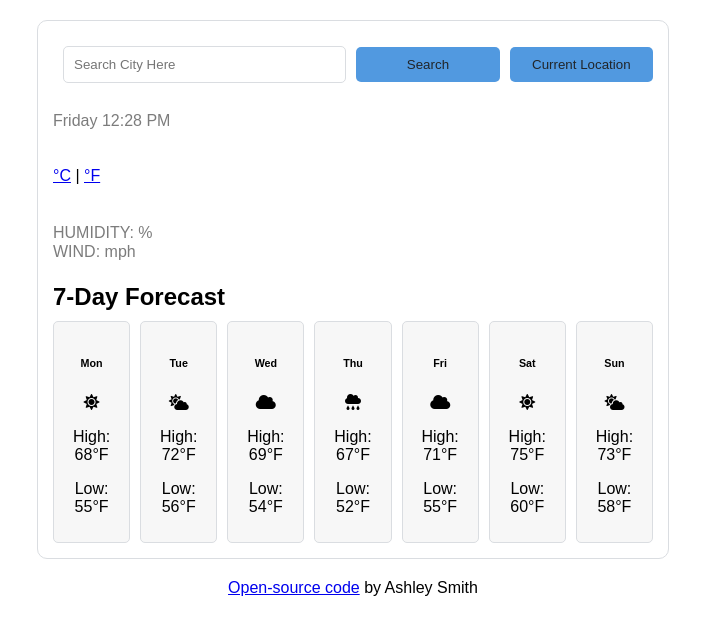
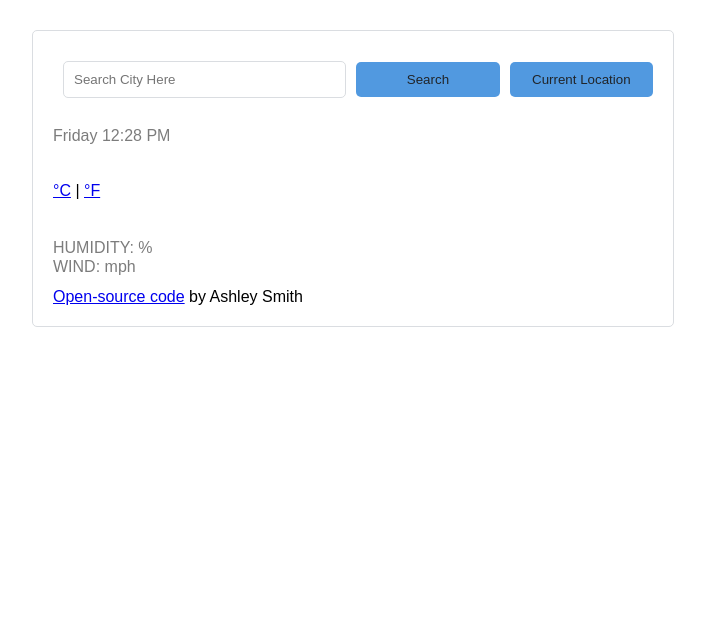
Before and after one commit to AshleyCSmith/sample-app, a plain HTML site: page index.html in a window 1280 px wide. Shown: the whole page, without its empty margins (287-992 px from the left). Drawn offline with nearby package versions, Linux system fonts and the light colour scheme.

Commit message:
removed forecast and fixed styling

```diff
--- a/index.html
+++ b/index.html
@@ -12,7 +12,6 @@
       crossorigin="anonymous"
     />
 
-    <link rel="stylesheet" href="src/styles.css" />
     <link
       rel="stylesheet"
       href="https://cdnjs.cloudflare.com/ajax/libs/font-awesome/5.15.3/css/all.min.css"
@@ -20,6 +19,8 @@
       crossorigin="anonymous"
       referrerpolicy="no-referrer"
     />
+    <link rel="stylesheet" href="src/styles.css" />
+
     <script src="https://unpkg.com/axios/dist/axios.min.js"></script>
   </head>
   <body>
@@ -57,8 +58,6 @@
         <div class="d-flex">
           <div class="row">
             <div class="col-6">
-              <div class="clearfix">
-                <div class="float-left">
               <span class="temperature" id="temperature"></span
               ><span class="units"
                 ><a href="#" id="change-celcius">&deg;C</a> |
@@ -73,67 +72,15 @@
             <li>WIND: <span id="wind-speed"></span> mph</li>
           </ul>
         </div>
-          </div>
-        </div>
-        <div class="row forecast no-gutters">
-          <div class="col-12">
-            <h2>7-Day Forecast</h2>
-          </div>
-          <div class="col-12">
-            <div class="row">
-              <div class="col-1">
-                <h6 class="text-center">Mon</h6>
-                <div class="text-center"><i class="fas fa-sun"></i></div>
-                <p class="text-center">High: 68&deg;F</p>
-                <p class="text-center">Low: 55&deg;F</p>
-              </div>
-              <div class="col-1">
-                <h6 class="text-center">Tue</h6>
-                <div class="text-center"><i class="fas fa-cloud-sun"></i></div>
-                <p class="text-center">High: 72&deg;F</p>
-                <p class="text-center">Low: 56&deg;F</p>
-              </div>
-              <div class="col-1">
-                <h6 class="text-center">Wed</h6>
-                <div class="text-center"><i class="fas fa-cloud"></i></div>
-                <p class="text-center">High: 69&deg;F</p>
-                <p class="text-center">Low: 54&deg;F</p>
-              </div>
-              <div class="col-1">
-                <h6 class="text-center">Thu</h6>
-                <div class="text-center"><i class="fas fa-cloud-rain"></i></div>
-                <p class="text-center">High: 67&deg;F</p>
-                <p class="text-center">Low: 52&deg;F</p>
-              </div>
-              <div class="col-1">
-                <h6 class="text-center">Fri</h6>
-                <div class="text-center"><i class="fas fa-cloud"></i></div>
-                <p class="text-center">High: 71&deg;F</p>
-                <p class="text-center">Low: 55&deg;F</p>
-              </div>
-              <div class="col-1">
-                <h6 class="text-center">Sat</h6>
-                <div class="text-center"><i class="fas fa-sun"></i></div>
-                <p class="text-center">High: 75&deg;F</p>
-                <p class="text-center">Low: 60&deg;F</p>
-              </div>
-              <div class="col-1">
-                <h6 class="text-center">Sun</h6>
-                <div class="text-center"><i class="fas fa-cloud-sun"></i></div>
-                <p class="text-center">High: 73&deg;F</p>
-                <p class="text-center">Low: 58&deg;F</p>
-              </div>
-            </div>
-          </div>
-        </div>
-      </div>
-    </div>
-    <span class="github-page"
+        <span
           ><a href="https://github.com/AshleyCSmith/weather-app" target="_blank"
             >Open-source code</a
           >
           by Ashley Smith</span
         >
+      </div>
+    </div>
+
     <script src="src/index.js"></script>
   </body>
 </html>
--- a/src/styles.css
+++ b/src/styles.css
@@ -26,9 +26,9 @@ li {
 
 .weather-app {
   border: 1px solid #dadde1;
-  padding: 15px;
-  margin: 20px auto;
-  border-radius: 10px;
+  padding: 20px;
+  margin: 30px auto;
+  border-radius: 5px;
   max-width: 600px;
 }
 
@@ -92,38 +92,6 @@ li {
   background-color: #6785a3;
 }
 
-.forecast {
-  margin-top: 20px;
-}
-
-.forecast h2 {
-  margin-bottom: 10px;
-}
-
-.forecast .row {
-  display: flex;
-}
-
-.forecast .col-1 {
-  background-color: #f7f7f7;
-  border: 1px solid #dadde1;
-  border-radius: 5px;
-  text-align: center;
-  padding: 10px;
-  margin-right: 10px;
-  width: 75px;
-}
-
-.forecast .col-1:last-child {
-  margin-right: 0;
-}
-
 #temp-description {
   text-transform: capitalize;
 }
-
-.github-page {
-  position: absolute;
-  left: 50%;
-  transform: translateX(-50%);
-}
```
Lines whose indentation alone changed are shown as unchanged.
